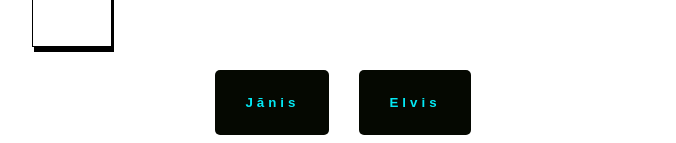
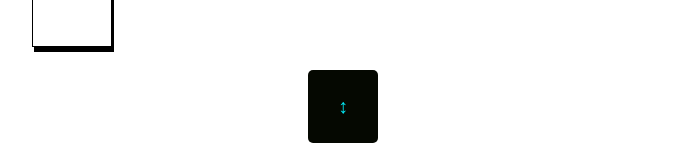
Before and after one commit to V-Markovskis/React_Piano, a React (Vite) app: page / in a window 1280 px wide. Shown: the part 828-971 px from the top of the page, without its empty margins (297-973 px from the left). Built offline with nearby package versions, Linux system fonts and the light colour scheme.

Commit message:
custom button fix

```diff
--- a/src/App.css
+++ b/src/App.css
@@ -14,7 +14,7 @@ body {
     margin-top: 20px;
 }
 
-.custom-buttons-container {
+.custom-buttons-container, .custom-arrow-button {
     display: flex;
     justify-content: center;
     margin-top: 20px;
--- a/src/App.tsx
+++ b/src/App.tsx
@@ -12,7 +12,7 @@ function App() {
   );
 
   const [notesArray, setNotesArray] = useState<NoteType[]>(notes);
-  const [isEmptyArray, setIsEmptyArray] = useState(false);
+  const [isOpen, setIsOpen] = useState(false);
 
   const handleClick = (e: React.MouseEvent<HTMLButtonElement>) => {
     console.log(e.currentTarget.value);
@@ -20,6 +20,10 @@ function App() {
     setImage(`src/assets/images/piano_${e.currentTarget.value}.webp`);
     audio.play();
     removeNoteFromArray(e);
+  };
+
+  const toggleShowContent = () => {
+    setIsOpen(!isOpen);
   };
 
   const removeNoteFromArray = (e: React.MouseEvent<HTMLButtonElement>) => {
@@ -36,7 +40,10 @@ function App() {
             <img src={image} alt="Overwatch" width={300} height={300} className="image" />
           </div>
           <Octave notes={notes} clickHandler={handleClick} />
-          {!isEmptyArray && (
+          <div className="custom-arrow-button">
+            <CustomButton handleClick={toggleShowContent} text="&#8597;" />
+          </div>
+          {isOpen && (
             <div className="custom-buttons-container">
               <CustomButton value="Janis" handleClick={handleClick} text="Jānis" />
               <CustomButton value="Elvis" handleClick={handleClick} text="Elvis" />
--- a/src/components/buttons/CustomButton.module.css
+++ b/src/components/buttons/CustomButton.module.css
@@ -6,17 +6,22 @@
     box-sizing: border-box;
 }
 
-.button{
+.button {
+    position: relative;
+
     padding: 25px 30px;
     background-color: #050801;
     color: #03e9f4;
+    font-size: 20px;
     font-weight: bold;
     border: none;
     border-radius: 5px;
-    letter-spacing: 4px;
+    /*letter-spacing: 4px;*/
     overflow: hidden;
     transition: 0.5s;
     cursor: pointer;
+    text-align: center;
+
 
      &:hover {
         background: #03e9f4;
--- a/src/components/buttons/CustomButton.tsx
+++ b/src/components/buttons/CustomButton.tsx
@@ -2,7 +2,7 @@ import style from './CustomButton.module.css';
 import React from 'react';
 
 type customButtonProps = {
-  value: string;
+  value?: string;
   text: string;
   handleClick: (e: React.MouseEvent<HTMLButtonElement>) => void;
 };
```
